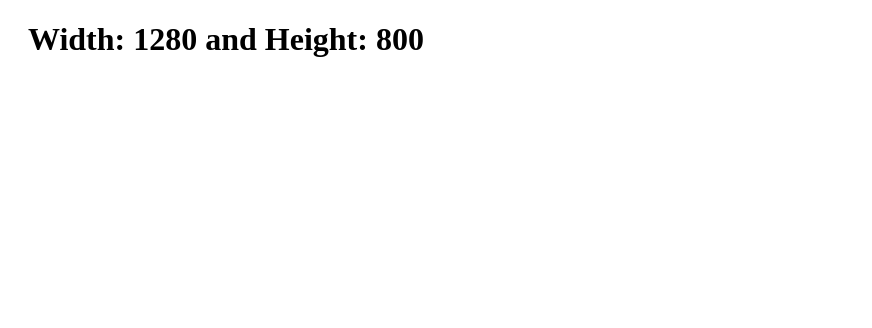
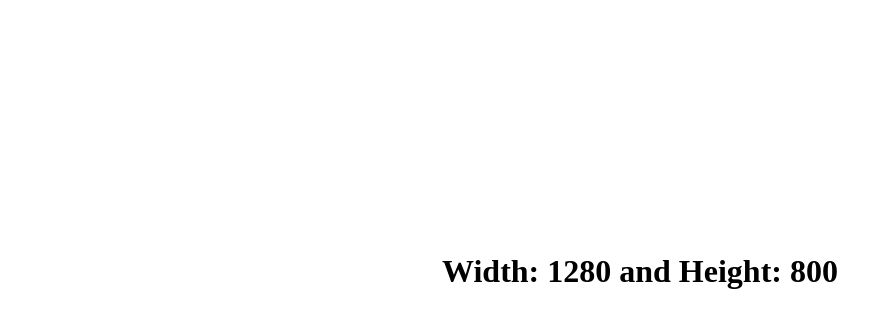
Before and after one commit to acciojob/screen-size-Ashwini277, a website: page main.html in a window 1280 px wide. Shown: the whole page, without its empty margins (0-872 px from the left). Drawn offline with Linux system fonts and the light colour scheme.

Commit message:
created a submission

```diff
--- a/main.html
+++ b/main.html
@@ -6,26 +6,28 @@
     <title>Screen Size</title>
     <style>
         #sizeInfo {
-            margin: 20px;
+            text-align: center;
+            margin-top: 20%;
         }
     </style>
 </head>
 <body>
     <div id="sizeInfo">
-        <h1></h1>
+        <h1>Width: 0 and Height: 0</h1>
     </div>
 
     <script>
         function updateSize() {
             const width = window.innerWidth;
             const height = window.innerHeight;
-            document.querySelector('#sizeInfo h1').textContent = `Width: ${width} and Height: ${height}`;
+            const sizeInfo = document.getElementById('sizeInfo');
+            sizeInfo.innerHTML = `<h1>Width: ${width} and Height: ${height}</h1>`;
         }
 
-        // Update size on initial load
+        // Initial size update
         updateSize();
 
-        // Add event listener for window resize
+        // Update size on window resize
         window.addEventListener('resize', updateSize);
     </script>
 </body>
```
